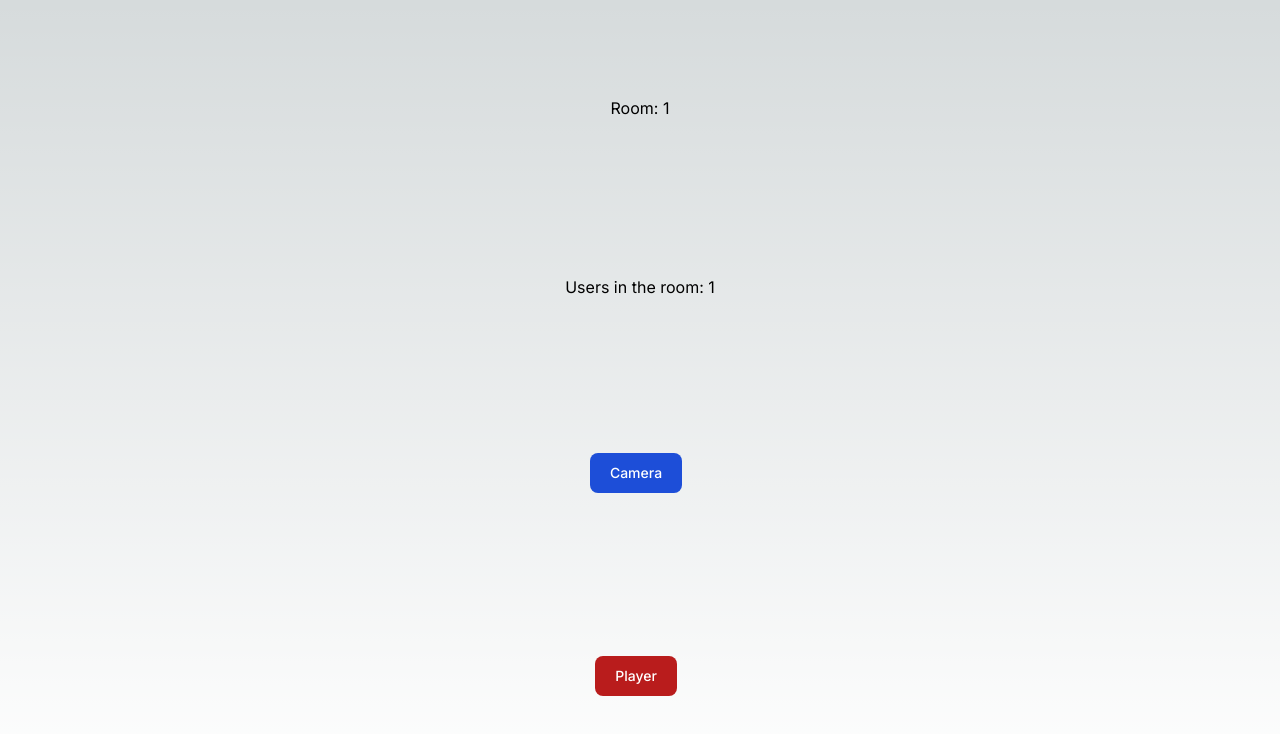
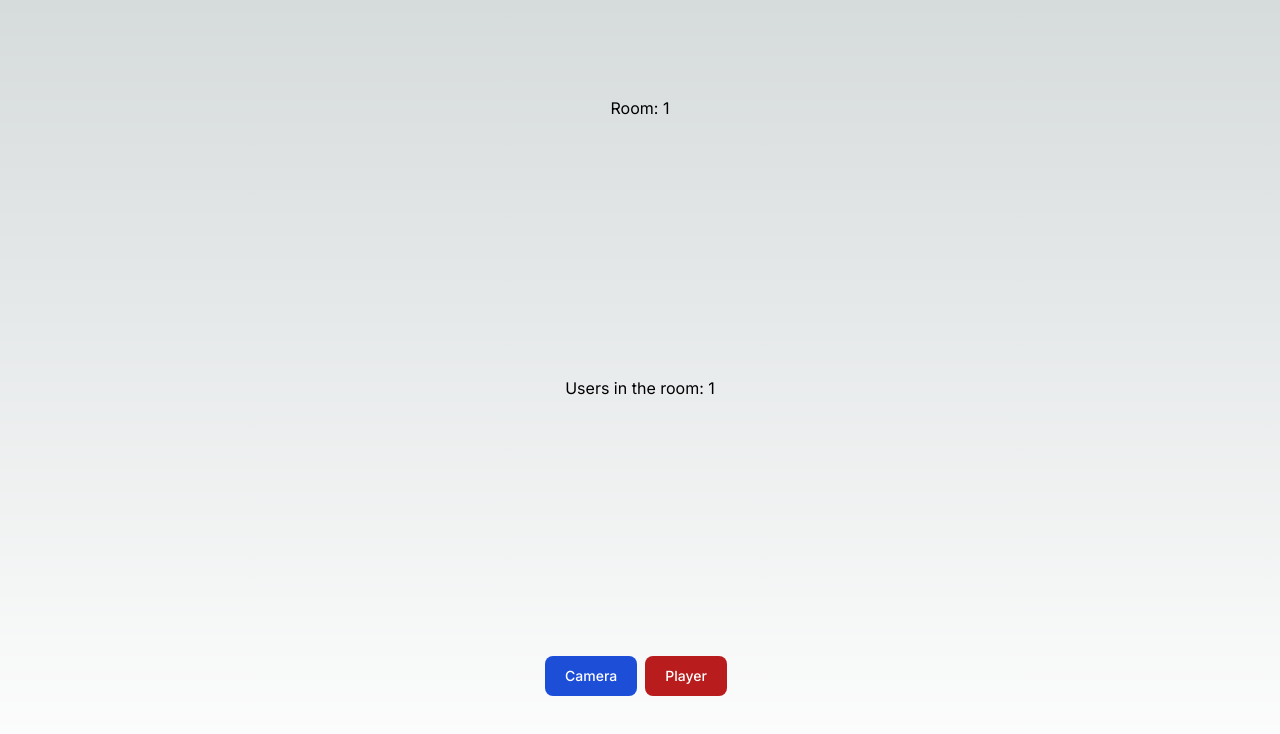
Before and after one commit to Alessandro1918/video-cams-front, a Next.js app: page /room/1 in a window 1280 px wide. Shown: the top 734 px of the page. Built offline with nearby package versions, Linux system fonts and the light colour scheme; no server answers.

Commit message:
refactor: pages '[roomId]/camera' and '[roomId]/player' are components of page 'room/[roomId]'

```diff
--- a/src/app/room/[roomId]/camera/page.tsx
+++ b/src/app/room/[roomId]/components/Camera.tsx
@@ -1,6 +1,6 @@
 export default function Camera() {
   return (
-    <main className="flex min-h-screen flex-col items-center justify-between p-24">
+    <main>
 
       <h1>Camera</h1>
     </main>
--- a/src/app/room/[roomId]/player/page.tsx
+++ b/src/app/room/[roomId]/components/Player.tsx
@@ -1,6 +1,6 @@
 export default function Player() {
   return (
-    <main className="flex min-h-screen flex-col items-center justify-between p-24">
+    <main>
 
       <h1>Player</h1>
     </main>
--- /dev/null
+++ b/src/app/room/[roomId]/components/Selection.tsx
@@ -0,0 +1,25 @@
+interface SelectionProps {
+  setUserType: (userType: string) => void
+}
+
+export default function Selection(props: SelectionProps) {
+  return (
+    <main>
+      <button
+        type="button"
+        className="focus:outline-none text-white bg-blue-700 hover:bg-blue-800 focus:ring-4 focus:ring-blue-300 font-medium rounded-lg text-sm px-5 py-2.5 mr-2 mb-2 dark:bg-blue-600 dark:hover:bg-blue-700 dark:focus:ring-blue-800"
+        onClick={() => props.setUserType("camera")}
+      >
+        Camera
+      </button>
+
+      <button
+        type="button"
+        className="focus:outline-none text-white bg-red-700 hover:bg-red-800 focus:ring-4 focus:ring-red-300 font-medium rounded-lg text-sm px-5 py-2.5 mr-2 mb-2 dark:bg-red-600 dark:hover:bg-red-700 dark:focus:ring-red-900"
+        onClick={() => props.setUserType("player")}
+      >
+        Player
+      </button>
+    </main>
+  )
+}
--- a/src/app/room/[roomId]/page.tsx
+++ b/src/app/room/[roomId]/page.tsx
@@ -2,13 +2,18 @@
 import { useState, useEffect } from "react"
 import { usePathname } from "next/navigation"
 
-import { socket } from '../../socket'
+import { socket } from "../../socket"
+import Selection from "./components/Selection"
+import Camera from "./components/Camera"
+import Player from "./components/Player"
 
 //Room page - ask user if device is a camera or a player
 export default function Room() {
 
   const pathname = usePathname()
-  const roomId = pathname.split("/")[2]     // get roomId from url: "/room/42"
+  const roomId = pathname.split("/")[2]                 // get roomId from url: "/room/42"
+
+  const [ userType, setUserType ] = useState("-")       //"-", "camera", "player"
 
   const [ users, setUsers ] = useState<string[]>([])    //not counting the current user
 
@@ -51,19 +56,13 @@
 
       <h1>{`Users in the room: ${users.length + 1}`}</h1>
 
-      <a
-        className="text-white bg-blue-700 hover:bg-blue-800 focus:ring-4 focus:ring-blue-300 font-medium rounded-lg text-sm px-5 py-2.5 mr-2 mb-2 dark:bg-blue-600 dark:hover:bg-blue-700 focus:outline-none dark:focus:ring-blue-800"
-        href={`/room/${roomId}/camera`}
-      >
-        Camera
-      </a>
-
-      <a
-        className="focus:outline-none text-white bg-red-700 hover:bg-red-800 focus:ring-4 focus:ring-red-300 font-medium rounded-lg text-sm px-5 py-2.5 mr-2 mb-2 dark:bg-red-600 dark:hover:bg-red-700 dark:focus:ring-red-900"
-        href={`/room/${roomId}/player`}
-      >
-        Player
-      </a>
+      <div>
+        {
+          userType === "camera" ? <Camera />
+          : userType === "player" ? <Player />
+          : <Selection setUserType={setUserType}/>
+        }
+      </div>
 
     </main>
   )
```
